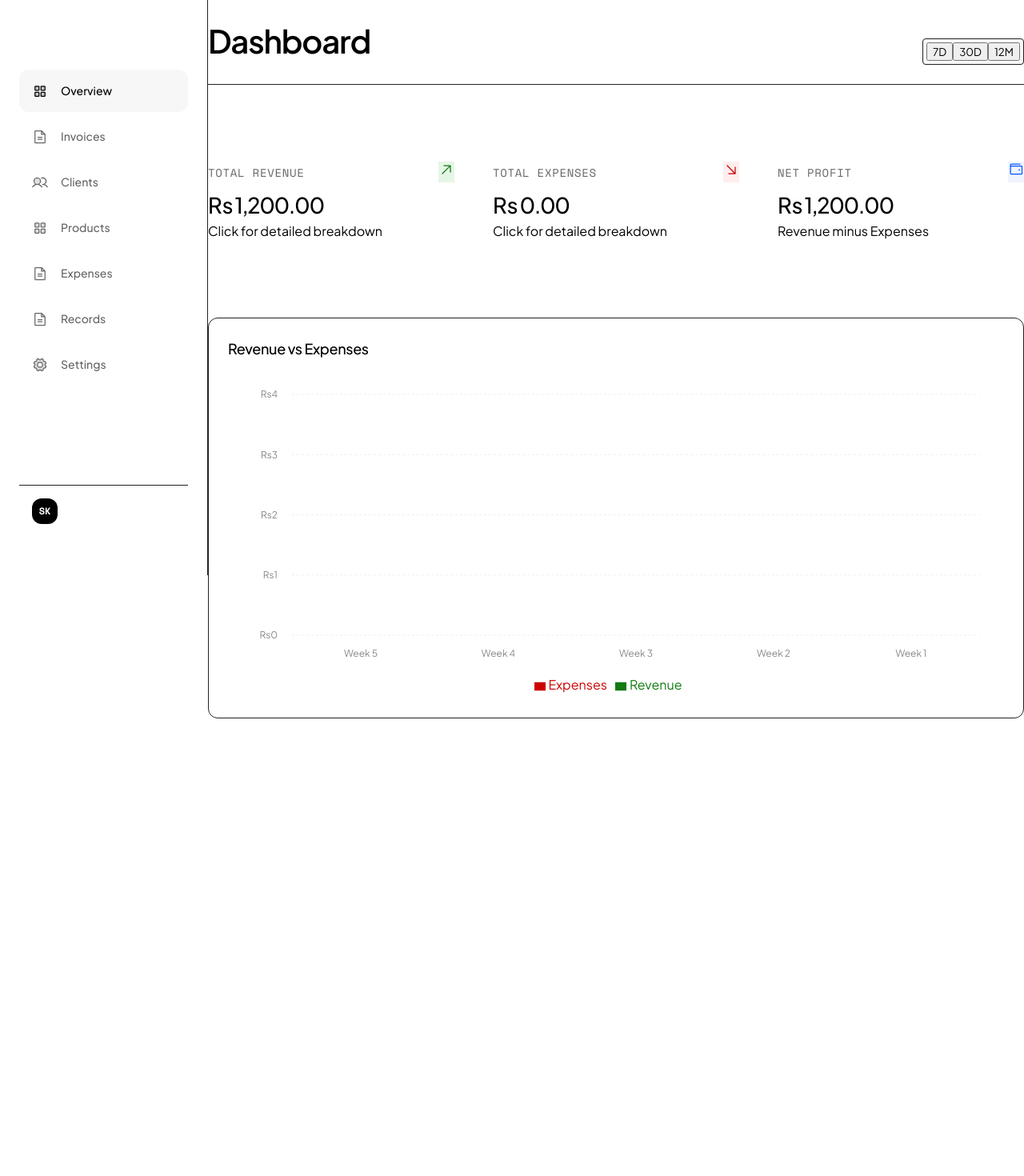
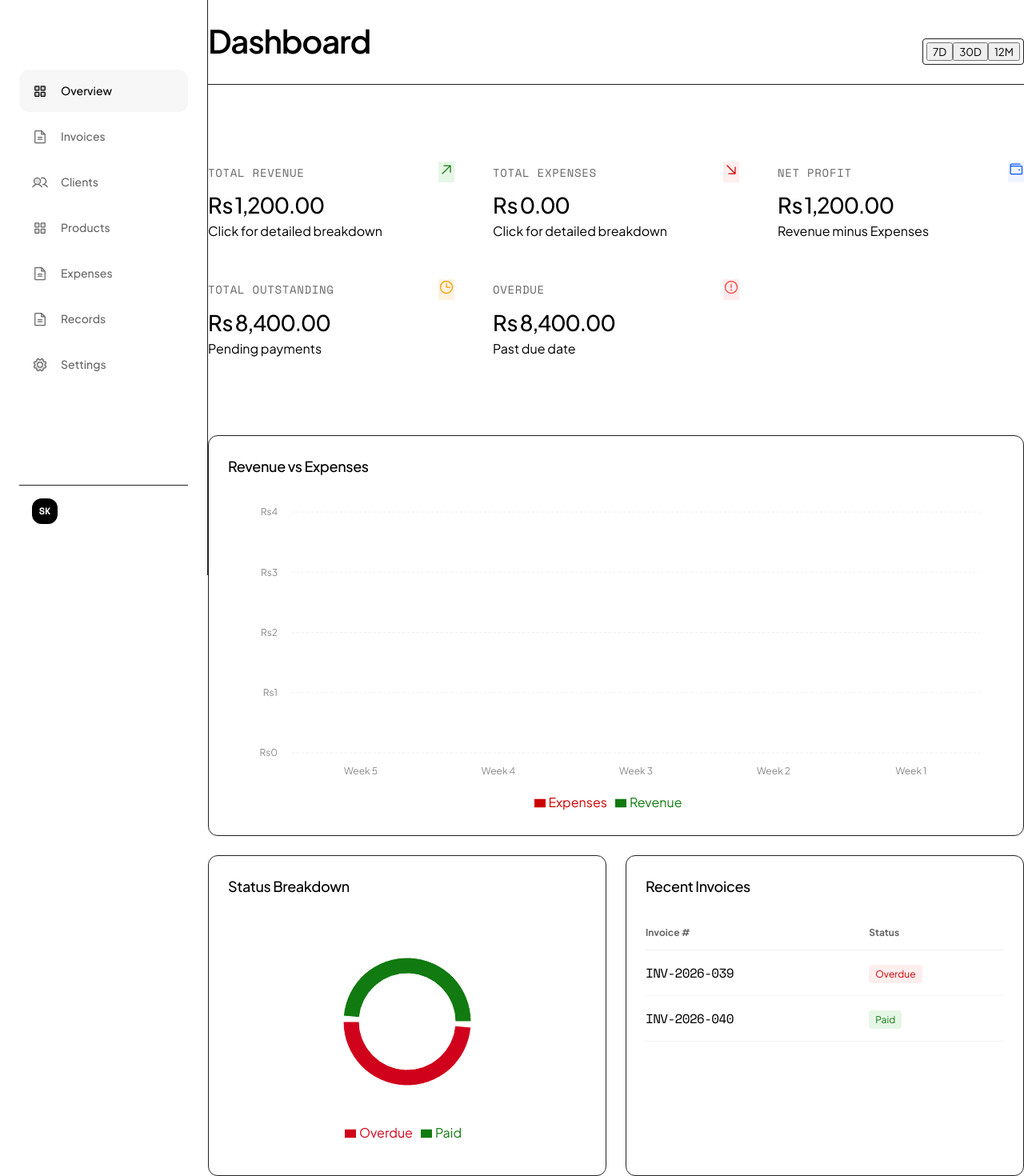
Before and after one commit to aka-ibaad/billing-app, a Next.js app: page / in a window 1280 px wide. Shown: the part 81-1551 px from the top of the page at 80% size. Before the commit the page ends 979 px from the top, so only its background shows below. Built offline with nearby package versions, Linux system fonts and the light colour scheme.

Commit message:
feat: Restore dashboard metrics and charts

```diff
--- a/src/app/page.tsx
+++ b/src/app/page.tsx
@@ -4,8 +4,8 @@ import React, { useState, useMemo } from 'react';
 import { useAppData } from '@/context/AppDataContext';
 import { motion, AnimatePresence } from 'framer-motion';
 import styles from './page.module.css';
-import { Wallet, WarningCircle, CheckCircle, ArrowUpRight, ArrowDownRight, X } from '@phosphor-icons/react';
-import { BarChart, Bar, XAxis, YAxis, CartesianGrid, Tooltip, Legend, ResponsiveContainer, LineChart, Line } from 'recharts';
+import { Wallet, WarningCircle, CheckCircle, ArrowUpRight, ArrowDownRight, X, Clock } from '@phosphor-icons/react';
+import { BarChart, Bar, XAxis, YAxis, CartesianGrid, Tooltip as RechartsTooltip, Legend, ResponsiveContainer, PieChart, Pie, Cell } from 'recharts';
 
 type FilterType = '7D' | '30D' | '12M';
 
@@ -39,6 +39,48 @@ export default function Dashboard() {
     .reduce((sum, exp) => sum + exp.amount, 0);
 
   const netProfit = totalRevenue - totalExpenses;
+
+  const totalOutstanding = validInvoices
+    .filter(i => i.status !== 'Paid')
+    .reduce((sum, inv) => {
+      const subtotal = inv.items.reduce((s, item) => s + (item.quantity * item.rate), 0);
+      let tTax = 0;
+      inv.taxes?.forEach(tax => tTax += subtotal * (tax.rate/100));
+      const total = subtotal + tTax - (inv.discount?.type === 'fixed' ? inv.discount.value : subtotal * ((inv.discount?.value||0)/100));
+      if (inv.paymentStatus === 'advance_partial' && inv.advanceAmountPaid) {
+        return sum + Math.max(0, total - inv.advanceAmountPaid);
+      }
+      return sum + total;
+    }, 0);
+
+  const overdue = validInvoices
+    .filter(i => i.status === 'Overdue')
+    .reduce((sum, inv) => {
+      const subtotal = inv.items.reduce((s, item) => s + (item.quantity * item.rate), 0);
+      let tTax = 0;
+      inv.taxes?.forEach(tax => tTax += subtotal * (tax.rate/100));
+      const total = subtotal + tTax - (inv.discount?.type === 'fixed' ? inv.discount.value : subtotal * ((inv.discount?.value||0)/100));
+      if (inv.paymentStatus === 'advance_partial' && inv.advanceAmountPaid) {
+        return sum + Math.max(0, total - inv.advanceAmountPaid);
+      }
+      return sum + total;
+    }, 0);
+
+  const statusCounts = {
+    paid: validInvoices.filter(i => i.status === 'Paid').length,
+    pending: validInvoices.filter(i => i.status === 'Pending').length,
+    overdue: validInvoices.filter(i => i.status === 'Overdue').length,
+    draft: validInvoices.filter(i => i.status === 'Draft').length,
+  };
+
+  const pieData = [
+    { name: 'Paid', value: statusCounts.paid, color: '#117a11' },
+    { name: 'Pending', value: statusCounts.pending, color: '#f5a623' },
+    { name: 'Overdue', value: statusCounts.overdue, color: '#d0021b' },
+    { name: 'Draft', value: statusCounts.draft, color: '#888888' },
+  ].filter(d => d.value > 0);
+
+  const recentInvoices = [...validInvoices].reverse().slice(0, 5);
 
   // --- Chart Data Processing ---
   const chartData = useMemo(() => {
@@ -179,6 +221,38 @@ export default function Dashboard() {
           <div className={styles.metricValue}>₨ {netProfit.toLocaleString(undefined, {minimumFractionDigits: 2})}</div>
           <div className={styles.metricSub}>Revenue minus Expenses</div>
         </motion.div>
+
+        <motion.div
+          className={styles.metricCard}
+          initial={{ opacity: 0, y: 20 }}
+          animate={{ opacity: 1, y: 0 }}
+          transition={{ duration: 0.5, delay: 0.4 }}
+        >
+          <div className={styles.metricHeader}>
+            <span className={styles.metricLabel}>Total Outstanding</span>
+            <div className={styles.iconWrapper} style={{ backgroundColor: '#fff3e0', color: '#ff9800' }}>
+              <Clock size={20} />
+            </div>
+          </div>
+          <div className={styles.metricValue}>₨ {totalOutstanding.toLocaleString(undefined, {minimumFractionDigits: 2})}</div>
+          <div className={styles.metricSub}>Pending payments</div>
+        </motion.div>
+
+        <motion.div
+          className={styles.metricCard}
+          initial={{ opacity: 0, y: 20 }}
+          animate={{ opacity: 1, y: 0 }}
+          transition={{ duration: 0.5, delay: 0.5 }}
+        >
+          <div className={styles.metricHeader}>
+            <span className={styles.metricLabel}>Overdue</span>
+            <div className={styles.iconWrapper} style={{ backgroundColor: '#ffebee', color: '#f44336' }}>
+              <WarningCircle size={20} />
+            </div>
+          </div>
+          <div className={styles.metricValue}>₨ {overdue.toLocaleString(undefined, {minimumFractionDigits: 2})}</div>
+          <div className={styles.metricSub}>Past due date</div>
+        </motion.div>
       </div>
 
       {/* Main Chart Section */}
@@ -199,7 +273,7 @@ export default function Dashboard() {
               <CartesianGrid strokeDasharray="3 3" vertical={false} stroke="#eee" />
               <XAxis dataKey="label" axisLine={false} tickLine={false} tick={{fill: '#888', fontSize: 12}} dy={10} />
               <YAxis axisLine={false} tickLine={false} tick={{fill: '#888', fontSize: 12}} dx={-10} tickFormatter={(val) => `₨${val}`} />
-              <Tooltip
+              <RechartsTooltip
                 cursor={{fill: '#f5f5f5'}}
                 contentStyle={{ borderRadius: '8px', border: 'none', boxShadow: '0 4px 12px rgba(0,0,0,0.1)' }}
                 formatter={(value: any) => `₨ ${Number(value).toLocaleString()}`}
@@ -211,6 +285,79 @@ export default function Dashboard() {
           </ResponsiveContainer>
         </div>
       </motion.div>
+
+      {/* Secondary Charts & Lists Section */}
+      <div style={{ display: 'grid', gridTemplateColumns: 'repeat(auto-fit, minmax(300px, 1fr))', gap: '24px', marginTop: '24px' }}>
+        <motion.div
+          className={styles.chartSection}
+          initial={{ opacity: 0, y: 20 }}
+          animate={{ opacity: 1, y: 0 }}
+          transition={{ duration: 0.5, delay: 0.5 }}
+          style={{ background: 'white', padding: '24px', borderRadius: '12px', border: '1px solid var(--color-border)' }}
+        >
+          <h2 style={{ fontSize: '18px', fontWeight: 500, marginBottom: '24px' }}>Status Breakdown</h2>
+          <div style={{ width: '100%', height: '300px' }}>
+            <ResponsiveContainer width="100%" height="100%">
+              <PieChart>
+                <Pie
+                  data={pieData}
+                  cx="50%"
+                  cy="50%"
+                  innerRadius={60}
+                  outerRadius={80}
+                  paddingAngle={5}
+                  dataKey="value"
+                >
+                  {pieData.map((entry, index) => (
+                    <Cell key={`cell-${index}`} fill={entry.color} />
+                  ))}
+                </Pie>
+                <RechartsTooltip
+                  formatter={(value: any) => `${value} Invoices`}
+                  contentStyle={{ borderRadius: '8px', border: 'none', boxShadow: '0 4px 12px rgba(0,0,0,0.1)' }}
+                />
+                <Legend verticalAlign="bottom" height={36} />
+              </PieChart>
+            </ResponsiveContainer>
+          </div>
+        </motion.div>
+
+        <motion.div
+          className={styles.chartSection}
+          initial={{ opacity: 0, y: 20 }}
+          animate={{ opacity: 1, y: 0 }}
+          transition={{ duration: 0.5, delay: 0.6 }}
+          style={{ background: 'white', padding: '24px', borderRadius: '12px', border: '1px solid var(--color-border)', overflowX: 'auto' }}
+        >
+          <h2 style={{ fontSize: '18px', fontWeight: 500, marginBottom: '24px' }}>Recent Invoices</h2>
+          <table style={{ width: '100%', borderCollapse: 'collapse', textAlign: 'left' }}>
+            <thead>
+              <tr style={{ borderBottom: '1px solid #eee' }}>
+                <th style={{ padding: '12px 0', fontSize: '12px', color: '#666' }}>Invoice #</th>
+                <th style={{ padding: '12px 0', fontSize: '12px', color: '#666' }}>Status</th>
+              </tr>
+            </thead>
+            <tbody>
+              {recentInvoices.map(inv => (
+                <tr key={inv.id} style={{ borderBottom: '1px solid #f5f5f5' }}>
+                  <td style={{ padding: '16px 0' }} className="mono-text">{inv.number}</td>
+                  <td style={{ padding: '16px 0' }}>
+                    <span style={{
+                      padding: '4px 8px',
+                      borderRadius: '4px',
+                      fontSize: '12px',
+                      backgroundColor: inv.status === 'Paid' ? '#e6f6e6' : inv.status === 'Overdue' ? '#fee' : '#fff3e0',
+                      color: inv.status === 'Paid' ? '#117a11' : inv.status === 'Overdue' ? '#c00' : '#ff9800'
+                    }}>
+                      {inv.status}
+                    </span>
+                  </td>
+                </tr>
+              ))}
+            </tbody>
+          </table>
+        </motion.div>
+      </div>
 
       {/* Breakdown Modal */}
       <AnimatePresence>
```
